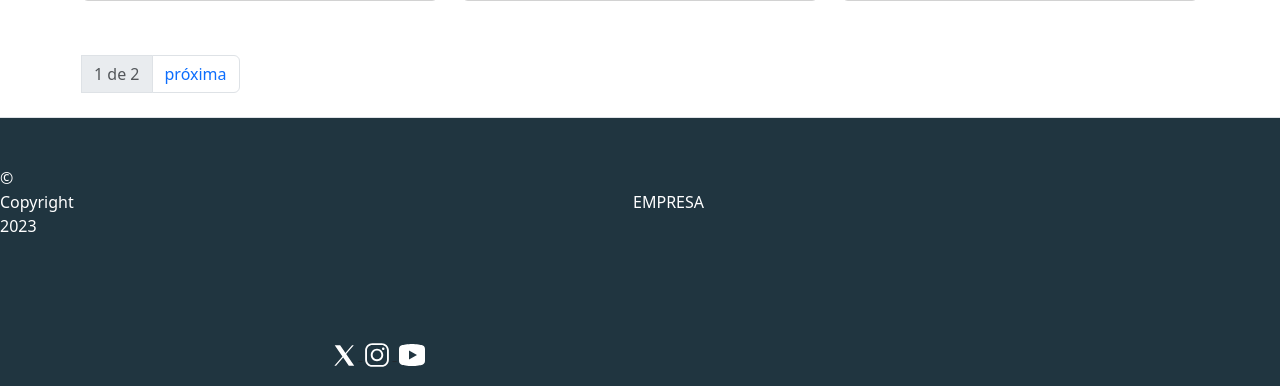
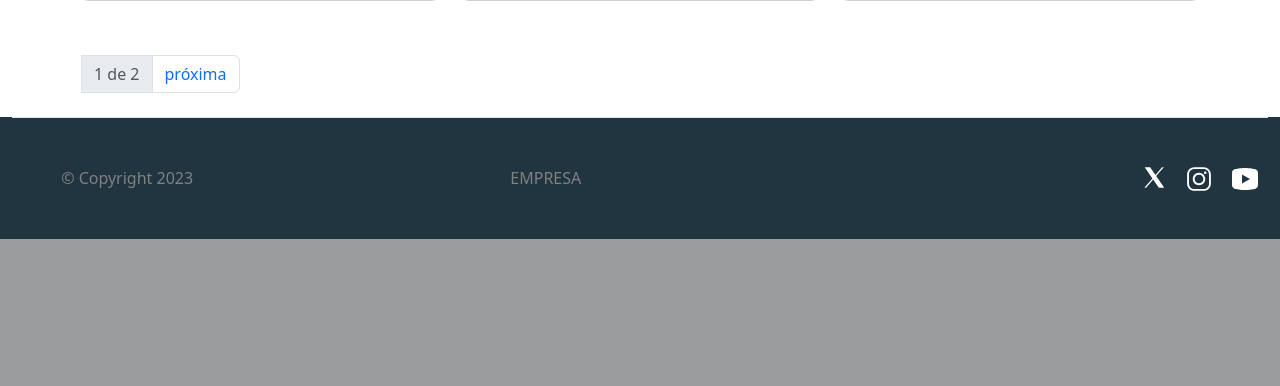
Before and after one commit to LeoCorleone/tcc_senai, a Django app: page /indexlogin in a window 1280 px wide. Shown: the part 1480-1866 px from the top of the page. After the commit the page ends 1719 px from the top, so only its background shows below. Run offline with Django 4.2, Linux system fonts and the light colour scheme; data comes from the database, SQL or seed files in the repository; data that the repository does not hold is empty; some libraries are stand-ins or nearby versions.

Commit message:
tentei arrumar um monte de coisa e só consegui o footer

```diff
--- a/catalogo/site_catalogo/templates/layouts/layout.html
+++ b/catalogo/site_catalogo/templates/layouts/layout.html
@@ -15,6 +15,7 @@
     <link rel="preconnect" href="https://fonts.googleapis.com">
     <link rel="preconnect" href="https://fonts.gstatic.com" crossorigin>
     <link href="https://fonts.googleapis.com/css2?family=Roboto:wght@300&display=swap" rel="stylesheet">
+    <link rel="stylesheet" href="https://cdn.jsdelivr.net/npm/bootstrap-icons@1.11.1/font/bootstrap-icons.css">
     <title>Empresa</title>
 </head>
 <body>
--- a/catalogo/site_catalogo/templates/partials/footer.html
+++ b/catalogo/site_catalogo/templates/partials/footer.html
@@ -1,25 +1,55 @@
 {% load static %}
-<div class="container-fluid=" style= "background-color: #203540">
-    <footer class="d-flex flex-wrap justify-content-between align-items-center py-3 my-4 border-top">
-      <p class="col-md-4 mb-0 text-white">© Copyright 2023</p>
-      <p class="text-center text-white">EMPRESA</p>
-      <ul class="nav col-md-4 justify-content-end list-unstyled d-flex">
-        <li class="ms-3"><a class="text-body-secondary" href="#">
+
+<div class="container-fluid" style="background-color: #203540;">
+  <footer class="d-flex justify-content-between align-items-center py-3 my-4 border-top">
+    <div class="col-md-4 text-white">
+      <p class="mb-0">© Copyright 2023</p>
+    </div>
+    <div class="col-md-4 text-center text-white">
+      <p class="mb-0">EMPRESA</p>
+    </div>
+    <div class="col-md-4 d-flex justify-content-end">
+      <a href="#" class="text-white mx-2">
         <svg xmlns="http://www.w3.org/2000/svg" x="0px" y="0px" width="27" height="27" viewBox="0,0,256,256"
           style="fill:#ffffff;">
-            <g fill="#ffffff" fill-rule="nonzero" stroke="none" stroke-width="1" stroke-linecap="butt" stroke-linejoin="miter" stroke-miterlimit="10" stroke-dasharray="" stroke-dashoffset="0" font-family="none" font-weight="none" font-size="none" text-anchor="none" style="mix-blend-mode: normal"><g transform="scale(5.12,5.12)"><path d="M6.91992,6l14.2168,20.72656l-14.9082,17.27344h3.17773l13.13867,-15.22266l10.44141,15.22266h10.01367l-14.87695,-21.6875l14.08008,-16.3125h-3.17578l-12.31055,14.26172l-9.7832,-14.26172z"></path></g></g>
+          <g fill="#ffffff" fill-rule="nonzero" stroke="none" stroke-width="1" stroke-linecap="butt"
+            stroke-linejoin="miter" stroke-miterlimit="10" stroke-dasharray="" stroke-dashoffset="0" font-family="none"
+            font-weight="none" font-size="none" text-anchor="none" style="mix-blend-mode: normal">
+            <g transform="scale(5.12,5.12)">
+              <path
+                d="M6.91992,6l14.2168,20.72656l-14.9082,17.27344h3.17773l13.13867,-15.22266l10.44141,15.22266h10.01367l-14.87695,-21.6875l14.08008,-16.3125h-3.17578l-12.31055,14.26172l-9.7832,-14.26172z">
+              </path>
+            </g>
+          </g>
         </svg>
-
+      </a>
+      <a href="#" class="text-white mx-2">
         <svg xmlns="http://www.w3.org/2000/svg" x="0px" y="0px" width="30" height="30" viewBox="0,0,256,256"
           style="fill:#ffffff;">
-            <g fill="#ffffff" fill-rule="nonzero" stroke="none" stroke-width="1" stroke-linecap="butt" stroke-linejoin="miter" stroke-miterlimit="10" stroke-dasharray="" stroke-dashoffset="0" font-family="none" font-weight="none" font-size="none" text-anchor="none" style="mix-blend-mode: normal"><g transform="scale(5.33333,5.33333)"><path d="M16.5,5c-6.33361,0 -11.5,5.16639 -11.5,11.5v15c0,6.33276 5.16621,11.5 11.5,11.5h15c6.33294,0 11.5,-5.16706 11.5,-11.5v-15c0,-6.33379 -5.16724,-11.5 -11.5,-11.5zM16.5,8h15c4.71124,0 8.5,3.78779 8.5,8.5v15c0,4.71106 -3.78894,8.5 -8.5,8.5h-15c-4.71221,0 -8.5,-3.78876 -8.5,-8.5v-15c0,-4.71239 3.78761,-8.5 8.5,-8.5zM34,12c-1.105,0 -2,0.895 -2,2c0,1.105 0.895,2 2,2c1.105,0 2,-0.895 2,-2c0,-1.105 -0.895,-2 -2,-2zM24,14c-5.50482,0 -10,4.49518 -10,10c0,5.50482 4.49518,10 10,10c5.50482,0 10,-4.49518 10,-10c0,-5.50482 -4.49518,-10 -10,-10zM24,17c3.88318,0 7,3.11682 7,7c0,3.88318 -3.11682,7 -7,7c-3.88318,0 -7,-3.11682 -7,-7c0,-3.88318 3.11682,-7 7,-7z"></path></g></g>
+          <g fill="#ffffff" fill-rule="nonzero" stroke="none" stroke-width="1" stroke-linecap="butt"
+            stroke-linejoin="miter" stroke-miterlimit="10" stroke-dasharray="" stroke-dashoffset="0" font-family="none"
+            font-weight="none" font-size="none" text-anchor="none" style="mix-blend-mode: normal">
+            <g transform="scale(5.33333,5.33333)">
+              <path
+                d="M16.5,5c-6.33361,0 -11.5,5.16639 -11.5,11.5v15c0,6.33276 5.16621,11.5 11.5,11.5h15c6.33294,0 11.5,-5.16706 11.5,-11.5v-15c0,-6.33379 -5.16724,-11.5 -11.5,-11.5zM16.5,8h15c4.71124,0 8.5,3.78779 8.5,8.5v15c0,4.71106 -3.78894,8.5 -8.5,8.5h-15c-4.71221,0 -8.5,-3.78876 -8.5,-8.5v-15c0,-4.71239 3.78761,-8.5 8.5,-8.5zM34,12c-1.105,0 -2,0.895 -2,2c0,1.105 0.895,2 2,2c1.105,0 2,-0.895 2,-2c0,-1.105 -0.895,-2 -2,-2zM24,14c-5.50482,0 -10,4.49518 -10,10c0,5.50482 4.49518,10 10,10c5.50482,0 10,-4.49518 10,-10c0,-5.50482 -4.49518,-10 -10,-10zM24,17c3.88318,0 7,3.11682 7,7c0,3.88318 -3.11682,7 -7,7c-3.88318,0 -7,-3.11682 -7,-7c0,-3.88318 3.11682,-7 7,-7z">
+              </path>
+            </g>
+          </g>
         </svg>
-
+      </a>
+      <a href="#" class="text-white mx-2">
         <svg xmlns="http://www.w3.org/2000/svg" x="0px" y="0px" width="30" height="30" viewBox="0,0,256,256"
           style="fill:#000000;">
-                <g fill="#ffffff" fill-rule="nonzero" stroke="none" stroke-width="1" stroke-linecap="butt" stroke-linejoin="miter" stroke-miterlimit="10" stroke-dasharray="" stroke-dashoffset="0" font-family="none" font-weight="none" font-size="none" text-anchor="none" style="mix-blend-mode: normal"><g transform="scale(8.53333,8.53333)"><path d="M15,4c-4.186,0 -9.61914,1.04883 -9.61914,1.04883l-0.01367,0.01563c-1.90652,0.30491 -3.36719,1.94317 -3.36719,3.93555v6v0.00195v5.99805v0.00195c0.00384,1.96564 1.4353,3.63719 3.37695,3.94336l0.00391,0.00586c0,0 5.43314,1.05078 9.61914,1.05078c4.186,0 9.61914,-1.05078 9.61914,-1.05078l0.00195,-0.00195c1.94389,-0.30554 3.37683,-1.97951 3.37891,-3.94727v-0.00195v-5.99805v-0.00195v-6c-0.00288,-1.96638 -1.43457,-3.63903 -3.37695,-3.94531l-0.00391,-0.00586c0,0 -5.43314,-1.04883 -9.61914,-1.04883zM12,10.39844l8,4.60156l-8,4.60156z"></path></g></g>
+          <g fill="#ffffff" fill-rule="nonzero" stroke="none" stroke-width="1" stroke-linecap="butt"
+            stroke-linejoin="miter" stroke-miterlimit="10" stroke-dasharray="" stroke-dashoffset="0" font-family="none"
+            font-weight="none" font-size="none" text-anchor="none" style="mix-blend-mode: normal">
+            <g transform="scale(8.53333,8.53333)">
+              <path
+                d="M15,4c-4.186,0 -9.61914,1.04883 -9.61914,1.04883l-0.01367,0.01563c-1.90652,0.30491 -3.36719,1.94317 -3.36719,3.93555v6v0.00195v5.99805v0.00195c0.00384,1.96564 1.4353,3.63719 3.37695,3.94336l0.00391,0.00586c0,0 5.43314,1.05078 9.61914,1.05078c4.186,0 9.61914,-1.05078 9.61914,-1.05078l0.00195,-0.00195c1.94389,-0.30554 3.37683,-1.97951 3.37891,-3.94727v-0.00195v-5.99805v-0.00195v-6c-0.00288,-1.96638 -1.43457,-3.63903 -3.37695,-3.94531l-0.00391,-0.00586c0,0 -5.43314,-1.04883 -9.61914,-1.04883zM12,10.39844l8,4.60156l-8,4.60156z">
+              </path>
+            </g>
+          </g>
         </svg>
-      </ul>
-      </ul>
+      </a>
+    </div>
   </footer>
-  </div>
--- a/catalogo/site_catalogo/views.py
+++ b/catalogo/site_catalogo/views.py
@@ -186,4 +186,4 @@ def curtir_postagem(request, postagem_id):
         postagem.likes += 1
 
     postagem.save()
-    return redirect('indexlogin')
+    return redirect('index')
```
Also changed, not shown: catalogo/site_catalogo/templates/index.html (+31 -9 lines), catalogo/site_catalogo/templates/partials/main.html (+7 -7 lines), catalogo/static/assets/css/style.css (+10 -7 lines), catalogo/static/assets/img/adm.png (added), catalogo/static/assets/img/logo1.png (added), catalogo/static/assets/img/macacao.jpg (added), 3 other files. Lines whose indentation alone changed are shown as unchanged.
